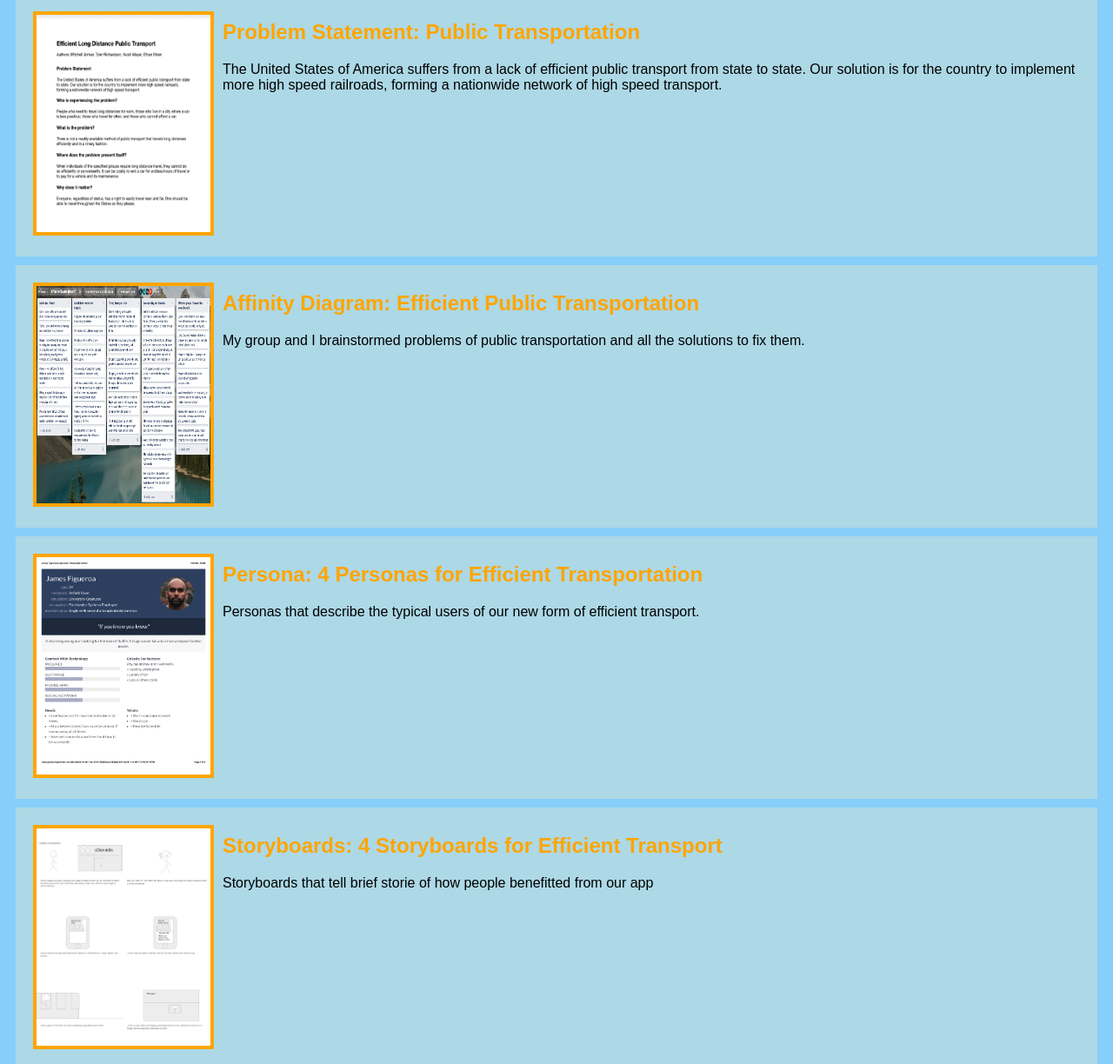
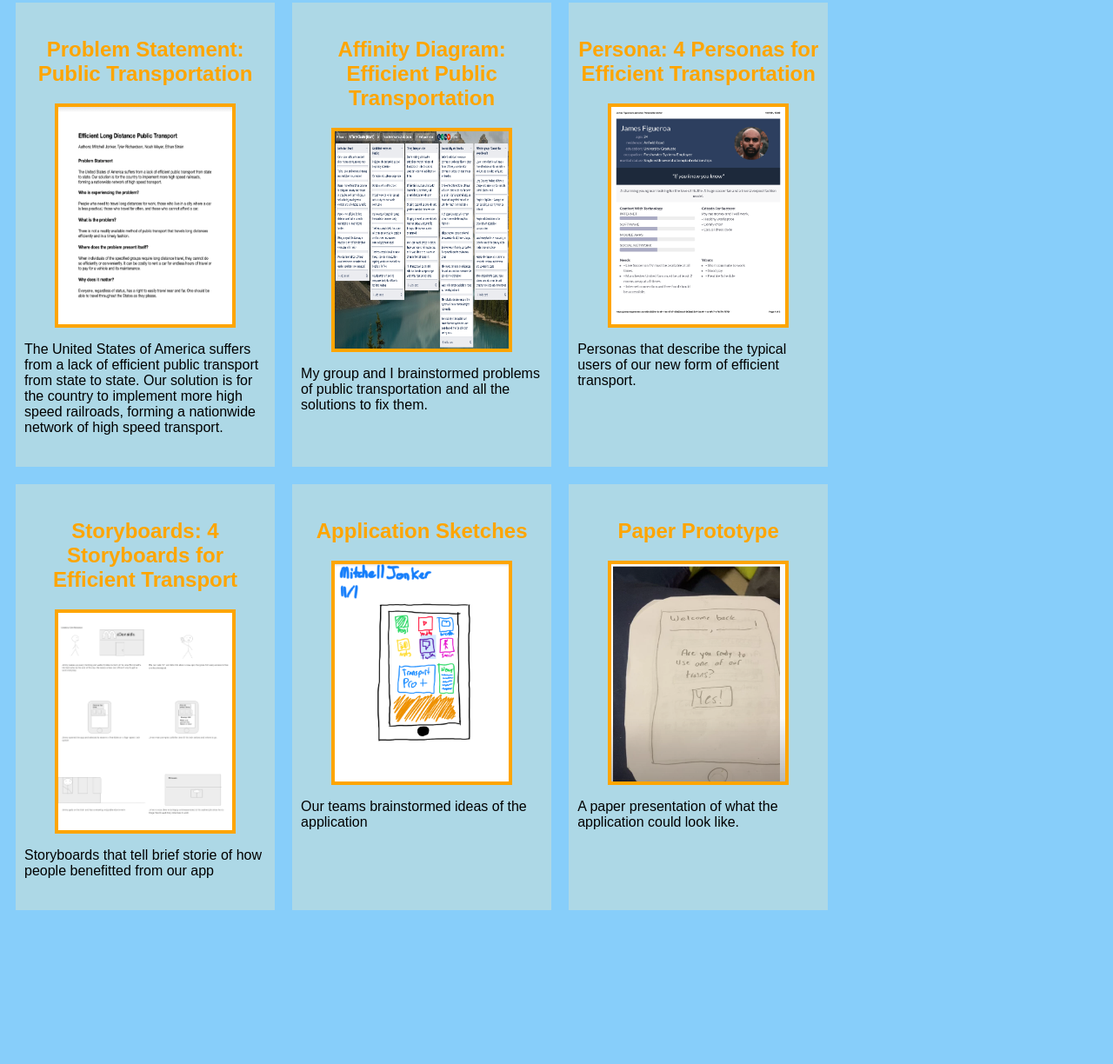
Before and after one commit to tyler19037/tyler19037.github.io, a plain HTML site: page index.html in a window 1280 px wide. Shown: the part 87-1311 px from the top of the page at 87% size. After the commit the page ends 1152 px from the top, so only its background shows below. Drawn offline with Linux system fonts and the light colour scheme.

Commit message:
Add files via upload

```diff
--- a/index.html
+++ b/index.html
@@ -6,60 +6,84 @@
     </head>
     <body>
         <h1>Tyler Richardson's CSCE 190 Site</h1>
-
+        <div class="assignments">
             <!-- Problem Statement Assignment -->
             <section class="assignment">
-            <a href="files/problem statement.PNG"><img src="images/problem statement.PNG" width="200" height="400"></a>
-            <section class="ass-details">
-                <a href="files/problem statement.PNG"><h2>Problem Statement: Public Transportation</h2></a>
+                <a href="files/problem statement.PNG">
+                    <h2>Problem Statement: Public Transportation</h2>
+                </a>
+                <a href="files/problem statement.PNG">
+                    <img src="images/problem statement.PNG" width="200" height="400">
+                </a>
                 <p>
                     The United States of America suffers from a lack of efficient public transport from state to state. Our solution is for the country to implement more high speed railroads, forming a nationwide network of high speed transport.
                 </p>
             </section>
-        </section>
 
             <!-- Affinity Diagram Assignment -->
             <section class="assignment">
-            <a href="files/Affinity Diagram.png"><img src="images/Affinity Diagram.png" width="400" height="400"></a>
-            <section class="ass-details">
-                <a href="files/Affinity Diagram.png"><h2>Affinity Diagram: Efficient Public Transportation</h2></a>
+                <a href="files/Affinity Diagram.png">
+                    <h2>Affinity Diagram: Efficient Public Transportation</h2>
+                </a>
+                <a href="files/Affinity Diagram.png">
+                    <img src="images/Affinity Diagram.png" width="400" height="400">
+                </a>
                 <p>
                     My group and I brainstormed problems of public transportation and all the solutions to fix them.
                 </p>
             </section>
-        </section>
 
             <!-- Persona Assignment -->
             <section class="assignment">
-            <a href="files/Combined.pdf"><img src="images/Combined_01.png" width="400" height="400"></a>
-            <section class="ass-details">
-                <a href="files/Combined.pdf"><h2>Persona: 4 Personas for Efficient Transportation</h2></a>
+                <a href="files/Combined.pdf">
+                    <h2>Persona: 4 Personas for Efficient Transportation</h2>
+                </a>
+                <a href="files/Combined.pdf">
+                    <img src="images/Combined_01.png" width="400" height="400">
+                </a>
                 <p>
                     Personas that describe the typical users of our new form of efficient transport.
                 </p>
             </section>
-        </section>
 
             <!-- Storyboard Assignment -->
             <section class="assignment">
-            <a href="files/Storyboard_Team_Collection_Grids.pdf"><img src="images/Storyboard_Team_Collection_Grids-2.png" width="400" height="400"></a>
-            <section class="ass-details">
-                <a href="files/Storyboard_Team_Collection_Grids.pdf"><h2>Storyboards: 4 Storyboards for Efficient Transport</h2></a>
+                <a href="files/Storyboard_Team_Collection_Grids.pdf">
+                    <h2>Storyboards: 4 Storyboards for Efficient Transport</h2>
+                </a>
+                <a href="files/Storyboard_Team_Collection_Grids.pdf">
+                    <img src="images/Storyboard_Team_Collection_Grids-2.png" width="400" height="400">
+                </a>
                 <p>
                     Storyboards that tell brief storie of how people benefitted from our app
                 </p>
             </section>
-        </section>
 
             <!-- Sketches Assignment -->
             <section class="assignment">
-            <a href="files/team_combined.pdf"><img src="images/Sketches.PNG" width="400" height="400"></a>
-            <section class="ass-details">
-                <a href="files/team_combined.pdf"><h2>Application Sketches</h2></a>
+                <a href="files/team_combined.pdf">
+                    <h2>Application Sketches</h2>
+                </a>
+                <a href="files/team_combined.pdf">
+                    <img src="images/Sketches.PNG" width="400" height="400">
+                </a>
                 <p>
                     Our teams brainstormed ideas of the application
                 </p>
             </section>
+
+            <!-- Prototype Assignment -->
+            <section class="assignment">
+                <a href="https://youtu.be/Akdx1VdOlqU">
+                    <h2>Paper Prototype</h2>
+                </a>
+                <a href="https://youtu.be/Akdx1VdOlqU">
+                    <img src="images/Paper Prototype.png" width="400" height="400">
+                </a>
+                <p>
+                    A paper presentation of what the application could look like.
+                </p>
             </section>
+        </div>
     </body>
 </html>
--- a/styles.css
+++ b/styles.css
@@ -3,10 +3,16 @@ body {
     font-family:Arial, Helvetica, sans-serif;
 }
 
+.assignments {
+    display:flex;
+    flex-wrap:wrap;
+}
+
 .assignment {
-    display:flex;
+    width:22%;
     padding:10px;
     margin:10px;
+    padding:20px 10px;
     background: lightblue;
 }
 
@@ -15,6 +21,8 @@ body {
     height:250px;
     margin:10px;
     border:4px solid orange;
+    display:block;
+    margin:auto;
 }
 
 .assignment img:hover {
@@ -26,6 +34,10 @@ h1 {
     text-align:center;
 }
 
+h2 {
+    text-align:center;
+}
+
 a {
     text-decoration:none;
     color:orange;
```
Also changed, not shown: images/Paper Prototype.png (added). Lines whose indentation alone changed are shown as unchanged.
